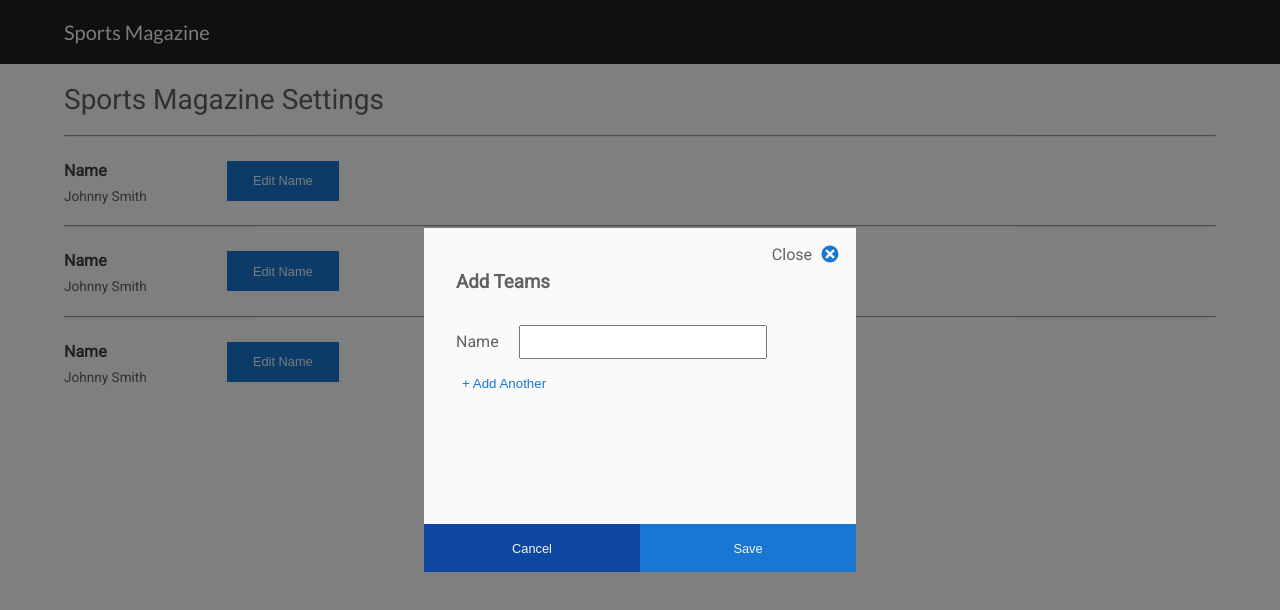
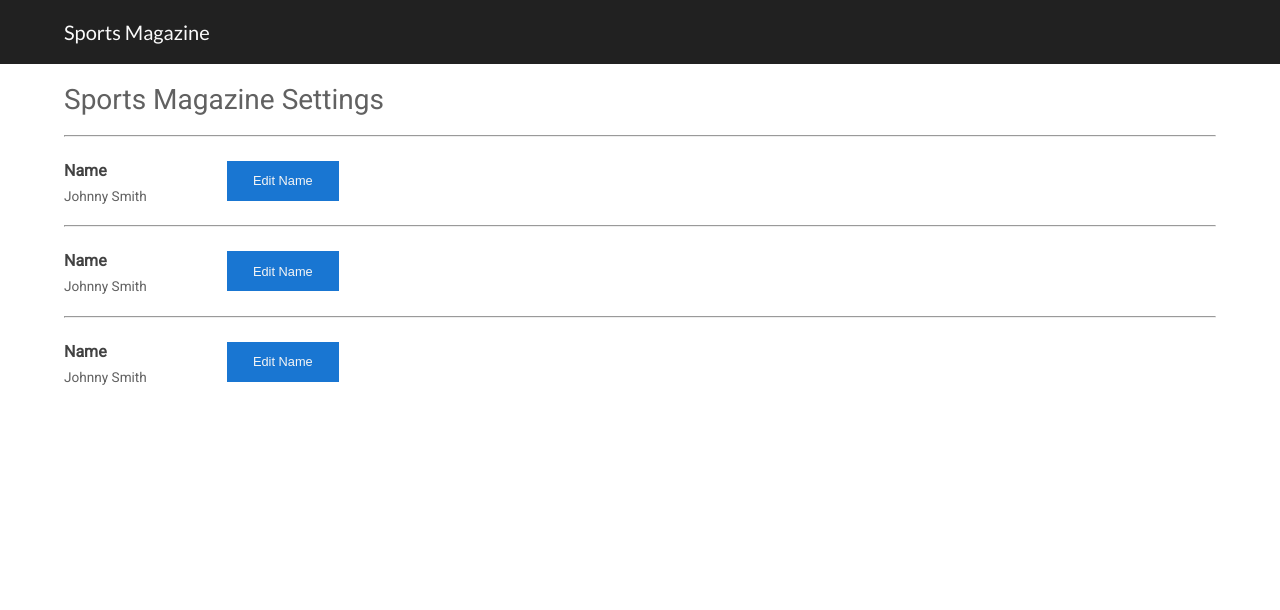
Before and after one commit to Christian-Paul/boa-challenge, a React (Create React App) app: page / in a window 1280 px wide. Shown: the top 610 px of the page. Built offline with nearby package versions, Linux system fonts and the light colour scheme.

Commit message:
add AppContainer

```diff
--- a/src/App.js
+++ b/src/App.js
@@ -11,7 +11,7 @@ class App extends Component {
       <div className='app'>
         <Navbar page='Sports Magazine' />
         <Settings />
-        <Modal />
+        {this.props.activeModal && <Modal />}
       </div>
     );
   }
--- /dev/null
+++ b/src/containers/AppContainer.js
@@ -0,0 +1,14 @@
+import { connect } from 'react-redux'
+import App from '../App.js';
+
+
+const mapStateToProps = (state) => ({
+	activeModal: state.activeModal
+})
+
+const AppContainer = connect(
+  mapStateToProps
+)(App)
+
+
+export default AppContainer
--- a/src/index.js
+++ b/src/index.js
@@ -1,7 +1,7 @@
 import React from 'react';
 import ReactDOM from 'react-dom';
 import './index.css';
-import App from './App';
+import AppContainer from './containers/AppContainer.js';
 import registerServiceWorker from './registerServiceWorker';
 import { createStore } from 'redux';
 import { Provider } from 'react-redux'
@@ -11,7 +11,7 @@ let store = createStore(reducer)
 
 ReactDOM.render(
 	<Provider store={store}>
-		<App />
+		<AppContainer />
 	</Provider>,
 	document.getElementById('root')
 );
```
